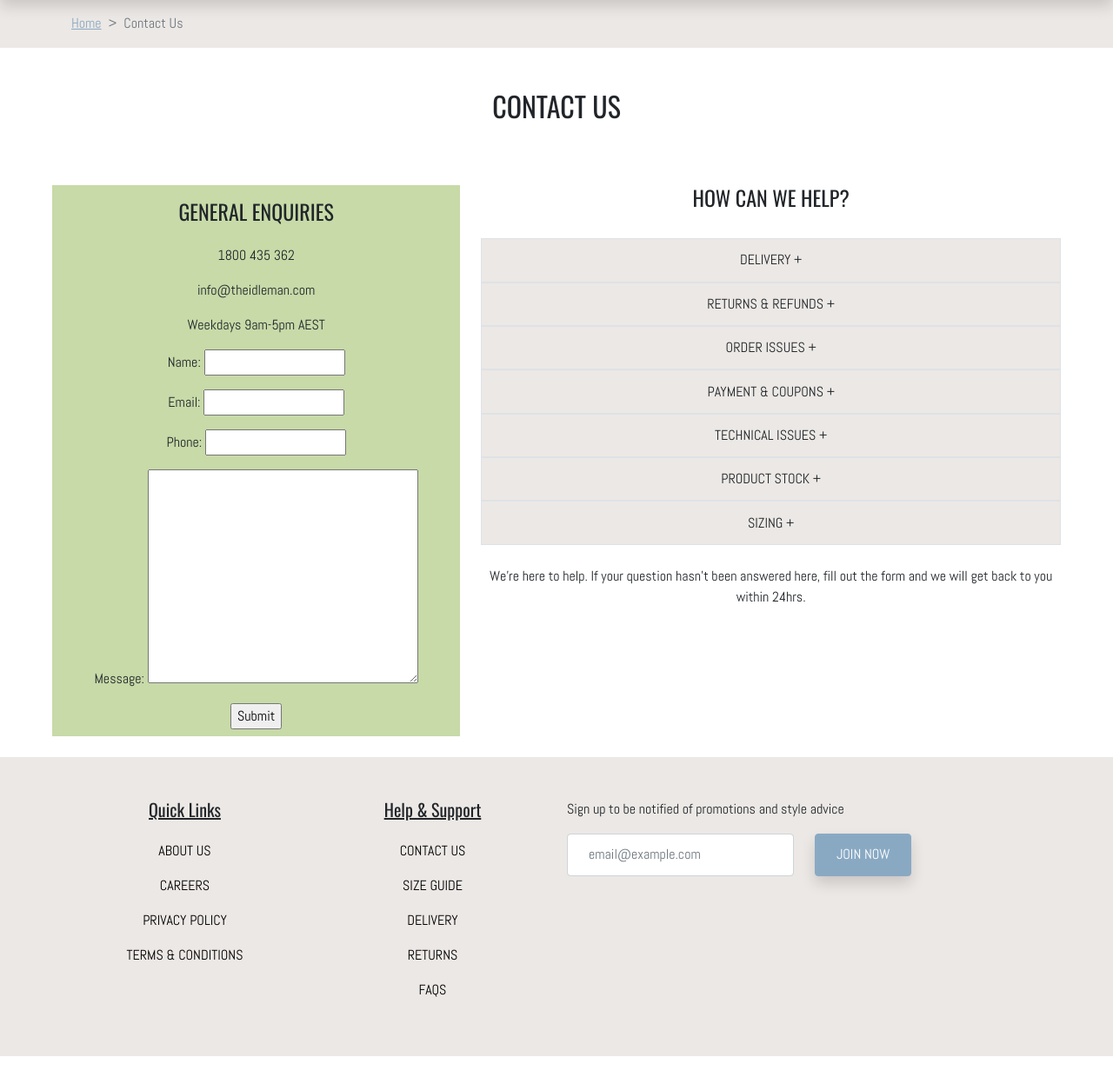
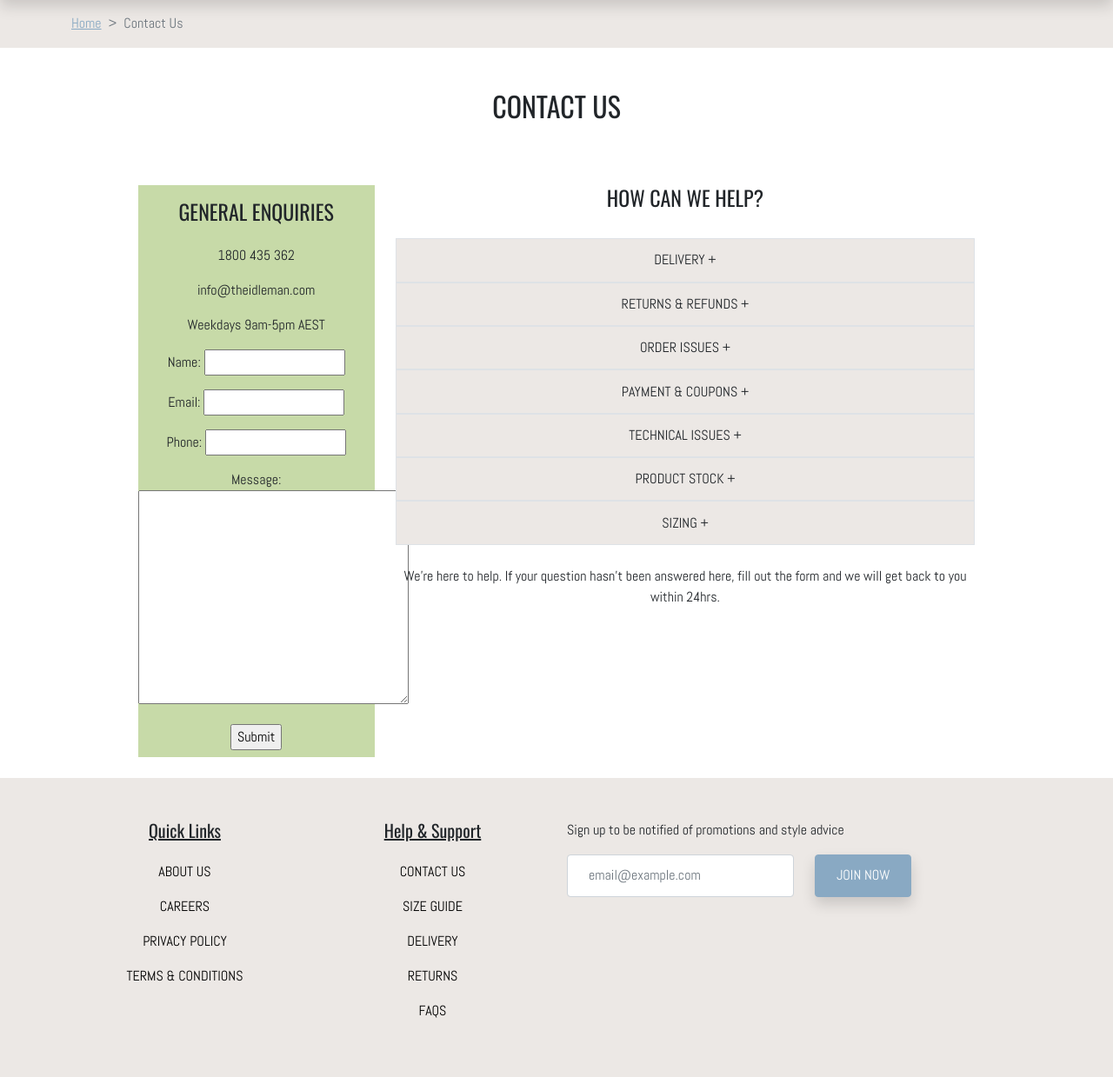
Before and after one commit to marktheskies/theidleman, a Django app: page /contact/ in a window 1280 px wide. Shown: the part 89-1328 px from the top of the page at 87% size. Before the commit the page ends 1304 px from the top, so only its background shows below. Run offline with Django 3.2, Linux system fonts and the light colour scheme; style sheets or scripts are compiled from the project's sources; some libraries are stand-ins or nearby versions.

Commit message:
Resized enquiry box

```diff
--- a/templates/contact.html
+++ b/templates/contact.html
@@ -28,8 +28,8 @@
     </div>
 
     <div class="container-fluid text-center">
-        <div class="py-md-4 row px-md-5">
-            <div class="col-md-5">
+        <div class="py-md-4 row px-md-5 d-flex justify-content-center">
+            <div class="col-md-3">
                 <div class="bg-success pb-2 pt-2">
                 <h4 class="text-uppercase pt-2">General Enquiries</h4>
                 <p class="pt-3">1800 435 362</p>
```
